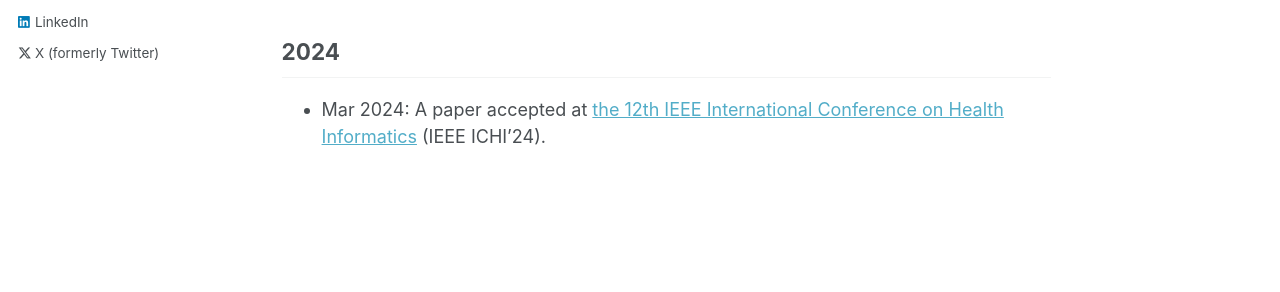
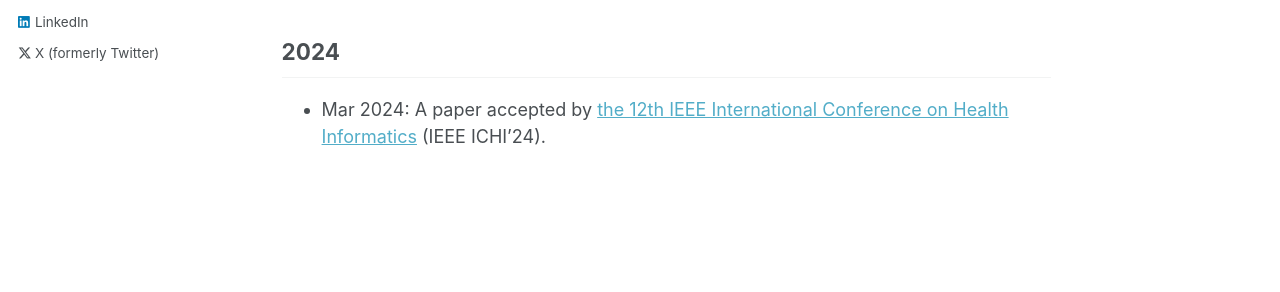
Before and after one commit to wangxiaoyang0412/wangxiaoyang.github.io, a Jekyll site: the page built from _pages/about.md, in a window 1280 px wide and 1097 px high. Shown: the part 558-850 px from the top of the window. Built offline with Jekyll 4.4.1, drawn with Linux system fonts in a browser that asks for light colours; some web fonts are replaced.

```diff
--- a/_pages/about.md
+++ b/_pages/about.md
@@ -22,4 +22,4 @@ Recent News
 2024
 ------
 
-- Mar 2024: A paper accepted at [the 12th IEEE International Conference on Health Informatics](https://ieeeichi2024.github.io) (IEEE ICHI'24).
+- Mar 2024: A paper accepted by [the 12th IEEE International Conference on Health Informatics](https://ieeeichi2024.github.io) (IEEE ICHI'24).
```
Also changed, not shown: _publications/2024-03-14-paper-title-number-4.md (+1 -1 lines), 1 other file.
